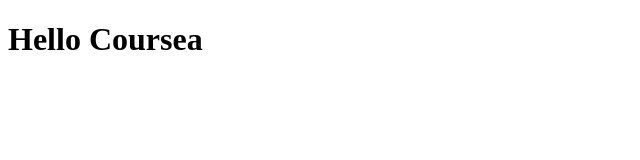
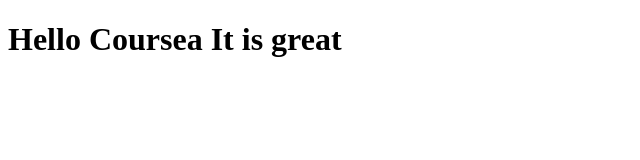
Before and after one commit to soethurakyaw16/Coursea-test, a plain HTML site: page site/index.html in a window 1280 px wide. Shown: the whole page, without its empty margins (0-640 px from the left). Drawn offline with Linux system fonts and the light colour scheme.

Commit message:
Small additiion to our page content

```diff
--- a/site/index.html
+++ b/site/index.html
@@ -4,6 +4,6 @@
 	<title>Hello Coursea</title>
 </head>
 <body>
-	<h1>Hello Coursea</h1>
+	<h1>Hello Coursea It is great</h1>
 </body>
 </html>
```
